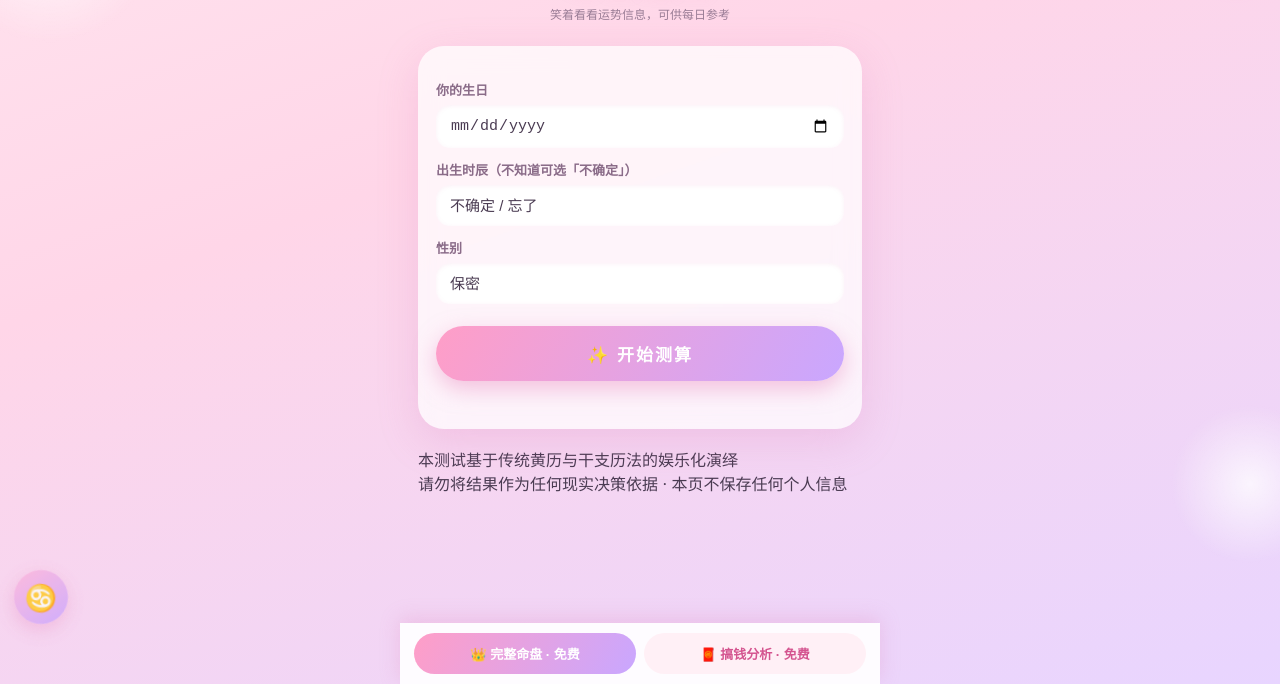
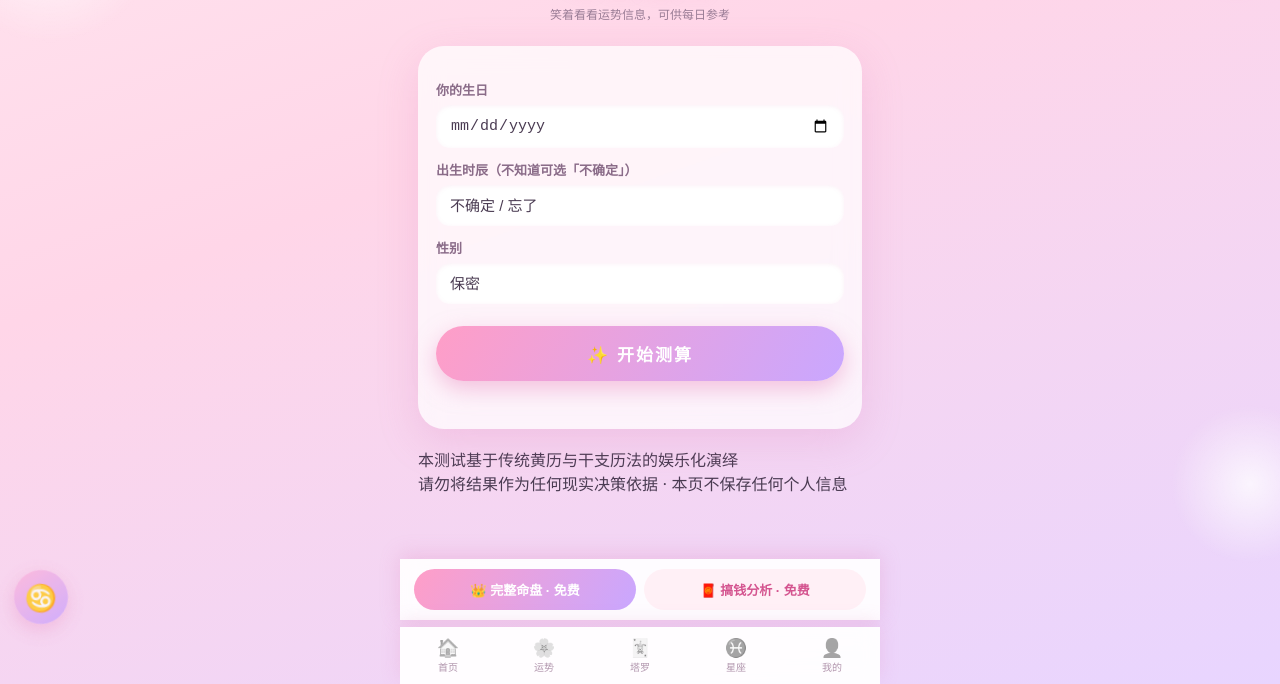
Before and after one commit to liltboi/lucky-app, a plain HTML site: page fortune.html in a window 1280 px wide. Shown: the part 116-800 px from the top of the page. Drawn offline with Linux system fonts and the light colour scheme.

Commit message:
v3.0: 底部导航

```diff
--- a/fortune.html
+++ b/fortune.html
@@ -154,7 +154,7 @@
   }
   /* 底部悬浮条 */
   .sticky-cta {
-    position: fixed; bottom: 0; left: 0; right: 0; max-width: 480px; margin: 0 auto;
+    position: fixed; bottom: 64px; left: 0; right: 0; max-width: 480px; margin: 0 auto;
     background: rgba(255,255,255,.92); backdrop-filter: blur(10px);
     padding: 10px 14px calc(10px + env(safe-area-inset-bottom));
     box-shadow: 0 -4px 20px rgba(220,120,180,.25);
@@ -165,6 +165,18 @@
   }
   .sc-a { background: linear-gradient(120deg, #ff9ec7, #c9a7ff); color: #fff; }
   .sc-b { background: #fff0f6; color: #d4548f; border: 1.5px solid #ffc2da; }
+  /* 底部导航 */
+  .bottom-nav {
+    position: fixed; bottom: 0; left: 0; right: 0; max-width: 480px; margin: 0 auto; z-index: 60;
+    background: rgba(255,255,255,.95); backdrop-filter: blur(10px);
+    display: flex; padding: 6px 0 calc(6px + env(safe-area-inset-bottom));
+    box-shadow: 0 -4px 20px rgba(220,120,180,.2);
+  }
+  .bn-item { flex: 1; text-align: center; font-size: 10px; color: #b195ad; text-decoration: none; padding: 4px 0; }
+  .bn-item .bn-icon { font-size: 18px; display: block; margin-bottom: 1px; filter: grayscale(1) opacity(.6); }
+  .bn-item.active { color: #d4548f; font-weight: 700; }
+  .bn-item.active .bn-icon { filter: none; }
+
   .err { color: #e0709a; font-size: 12px; margin-top: 10px; min-height: 16px; }
   .share-out { font-size: 12px; color: #7a6588; margin-top: 8px; word-break: break-all; background: #fff; border-radius: 12px; padding: 10px; }
 </style>
@@ -682,9 +694,18 @@ function showReport(type) {
 
 $("birth").addEventListener("change", () => showMsg(""));
 </script>
+<script>function soonNav(){const t=document.getElementById('toast');t.classList.remove('hidden');setTimeout(()=>t.classList.add('hidden'),2000);}</script>
   <div class="sticky-cta hidden" id="sticky-cta">
     <button class="sc-a" onclick="showReport('r99')">👑 完整命盘 · 免费</button>
     <button class="sc-b" onclick="showReport('r19')">🧧 搞钱分析 · 免费</button>
   </div>
+  <nav class="bottom-nav">
+    <a class="bn-item" href="index.html"><span class="bn-icon">🏠</span>首页</a>
+    <a class="bn-item " href="fortune.html"><span class="bn-icon">🌸</span>运势</a>
+    <a class="bn-item" href="tarot.html"><span class="bn-icon">🃏</span>塔罗</a>
+    <a class="bn-item" href="stars.html"><span class="bn-icon">♓</span>星座</a>
+    <a class="bn-item" href="javascript:void(0)" onclick="soonNav()"><span class="bn-icon">👤</span>我的</a>
+  </nav>
+  <div class="toast hidden" id="toast" style="position:fixed;left:50%;bottom:90px;transform:translateX(-50%);background:rgba(61,46,70,.9);color:#fff;font-size:13px;border-radius:999px;padding:10px 20px;z-index:99">「我的」开发中 💕</div>
 </body>
 </html>
```
